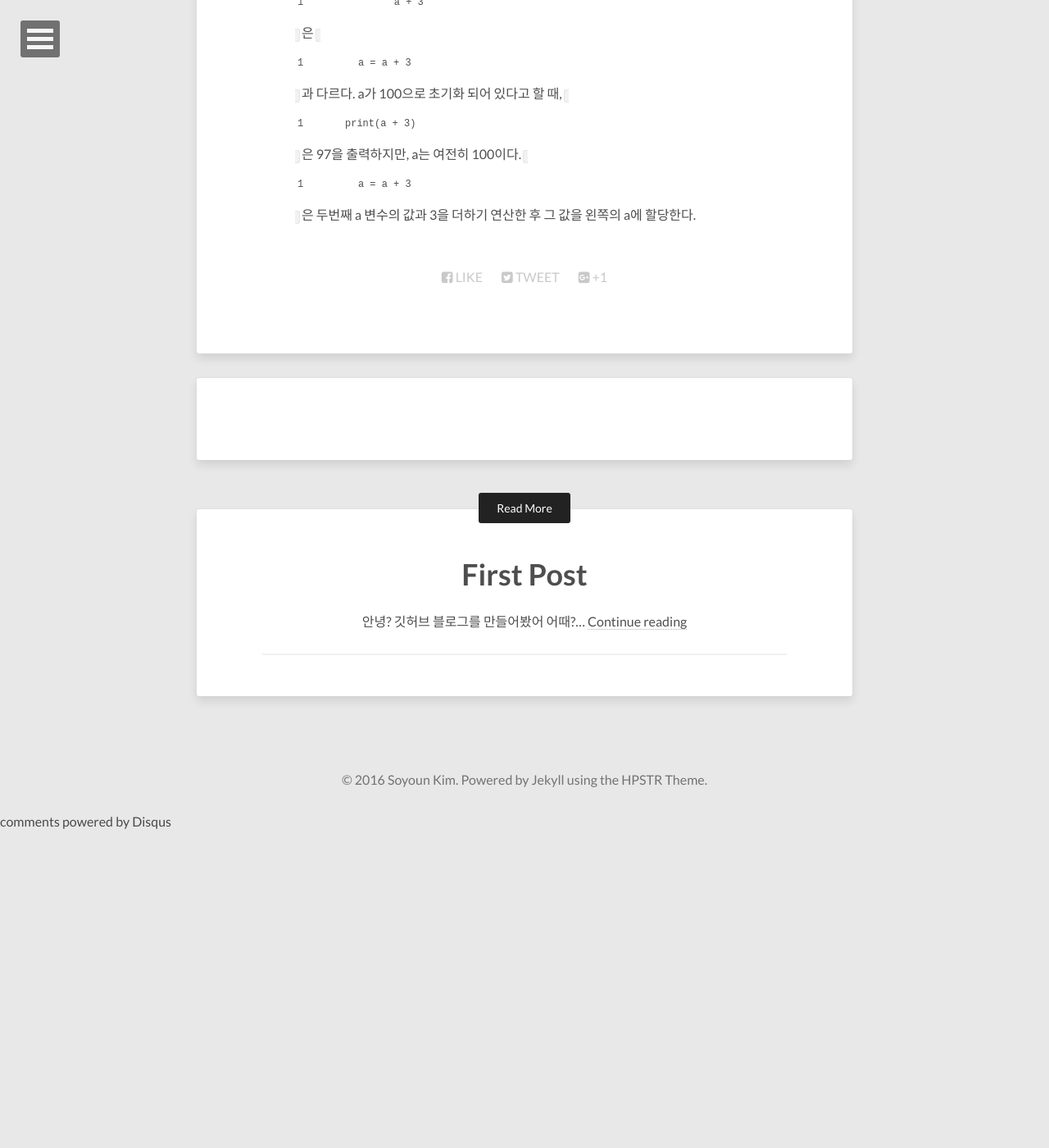
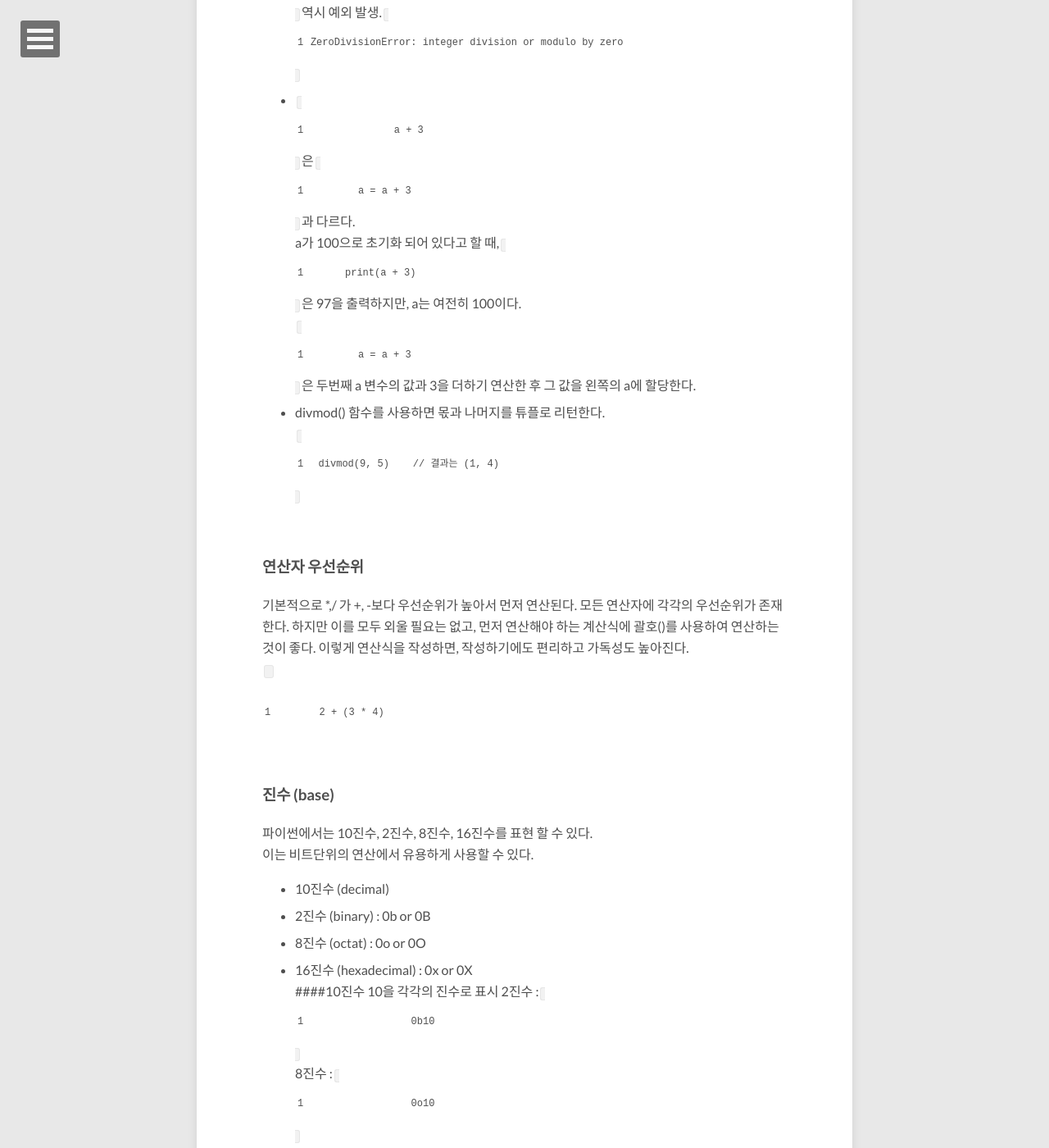
Before and after one commit to makeajourney/makeajourney.github.io, a Jekyll site: the page built from _posts/2016-01-30-python-data.md, in a window 1280 px wide and 1400 px high, scrolled down 2768 px. Shown: the whole window at 82% size. Built offline with Jekyll 4.4.1, drawn with Linux system fonts in a browser that asks for light colours; nearby versions of some CDN libraries; comment, search, counter and statistics services are not loaded; before the commit the page ends 3779 px from its top, so only the background shows below that; some of the changed text lies outside the part shown.

Commit message:
update python post 1

```diff
--- a/_posts/2016-01-30-python-data.md
+++ b/_posts/2016-01-30-python-data.md
@@ -29,13 +29,17 @@
 
 1. literal
 
-> a = 7	// a라는 이름의 변수에 정수 값 7을 할당
+~~~
+a = 7	// a라는 이름의 변수에 정수 값 7을 할당
+~~~
 
 이 때 a는 변수의 이름이다. 왼쪽에 값을 할당할 변수의 이름을 쓰고, 오른쪽에 할당할 값을 쓴다.
 
 1. variable
 
-> b = a	// b라는 이름의 변수에 a의 값인 7을 할당
+~~~
+b = a	// b라는 이름의 변수에 a의 값인 7을 할당
+~~~
 
 오른쪽에 변수의 이름을 씀으로써 해당 변수의 할당 값을 왼쪽 변수에 할당한다.
 a의 값이 b로 복사된다고 생각하면 이해가 더 편리하다.
@@ -44,7 +48,9 @@
 
 ### 변수의 타입 알기
 
-> type (a)	// a라는 이름의 변수의 타입을 출력
+~~~
+type (a)	// a라는 이름의 변수의 타입을 출력
+~~~
 
 결과 출력
 `<class 'int'>`
@@ -80,4 +86,28 @@
 * 정수 0을 쓸 수 있다. 05는 쓸 수 없다.  `SyntaxError: invalid token`
 * 0으로 나누면 (`5 / 0`) 예외 발생.  `ZeroDivisionError: division by zero`
 * `5 // 0` 역시 예외 발생. `ZeroDivisionError: integer division or modulo by zero`
-* `a + 3`은 `a = a + 3`과 다르다.  a가 100으로 초기화 되어 있다고 할 때, `print(a + 3)`은 97을 출력하지만, a는 여전히 100이다.  `a = a + 3`은 두번째 a 변수의 값과 3을 더하기 연산한 후 그 값을 왼쪽의 a에 할당한다.
+* `a + 3`은 `a = a + 3`과 다르다.
+a가 100으로 초기화 되어 있다고 할 때, `print(a + 3)`은 97을 출력하지만, a는 여전히 100이다.
+`a = a + 3`은 두번째 a 변수의 값과 3을 더하기 연산한 후 그 값을 왼쪽의 a에 할당한다.
+* divmod() 함수를 사용하면 몫과 나머지를 튜플로 리턴한다.
+`divmod(9, 5)	// 결과는 (1, 4)`
+
+<br>
+
+### 연산자 우선순위
+기본적으로 *,/ 가 +, -보다 우선순위가 높아서 먼저 연산된다. 모든 연산자에 각각의 우선순위가 존재한다. 하지만 이를 모두 외울 필요는 없고, 먼저 연산해야 하는 계산식에 괄호()를 사용하여 연산하는 것이 좋다. 이렇게 연산식을 작성하면, 작성하기에도 편리하고 가독성도 높아진다.
+`2 + (3 * 4)`
+
+<br>
+
+### 진수 (base)
+파이썬에서는 10진수, 2진수, 8진수, 16진수를 표현 할 수 있다.
+이는 비트단위의 연산에서 유용하게 사용할 수 있다.
+* 10진수 (decimal)
+* 2진수 (binary) : 0b or 0B
+* 8진수 (octat) : 0o or 0O
+* 16진수 (hexadecimal) : 0x or 0X
+####10진수 10을 각각의 진수로 표시
+2진수 : `0b10`
+8진수 : `0o10`
+16진수 : `0x10`
```
